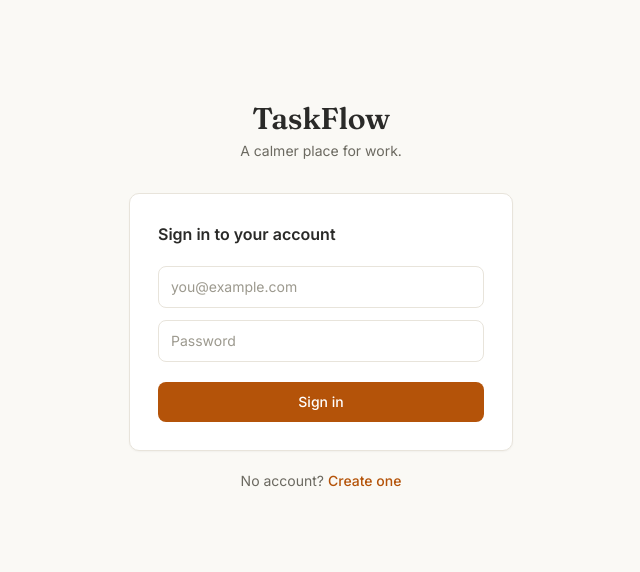
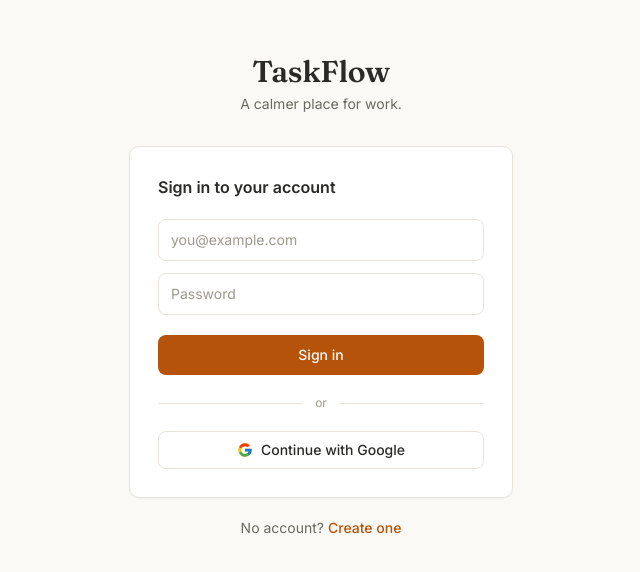
Before and after one commit to ahahaharu/taskflow, a React (Vite) app: page /login in a window 1280 px wide. Shown: the part 104-676 px from the top of the page, without its empty margins (319-959 px from the left). Built offline with nearby package versions, Linux system fonts and the light colour scheme; no server answers.

Commit message:
feat: add Google OAuth sign-in

```diff
--- /dev/null
+++ b/src/components/auth/GoogleButton.tsx
@@ -0,0 +1,40 @@
+import toast from "react-hot-toast";
+import { signInWithGoogle } from "@/services/auth";
+
+export function GoogleButton() {
+  async function handleClick() {
+    try {
+      await signInWithGoogle();
+    } catch (e) {
+      toast.error(e instanceof Error ? e.message : "Google sign-in failed");
+    }
+  }
+
+  return (
+    <button
+      type="button"
+      onClick={handleClick}
+      className="flex w-full items-center justify-center gap-2 rounded-control border border-line bg-card px-4 py-2 text-sm font-medium text-ink transition-colors duration-150 hover:border-line-strong hover:bg-surface-2"
+    >
+      <svg width="16" height="16" viewBox="0 0 48 48" aria-hidden="true">
+        <path
+          fill="#FFC107"
+          d="M43.6 20.5h-1.9V20H24v8h11.3c-1.6 4.7-6.1 8-11.3 8-6.6 0-12-5.4-12-12s5.4-12 12-12c3.1 0 5.9 1.2 8 3.1l5.7-5.7C34.6 6.1 29.6 4 24 4 12.9 4 4 12.9 4 24s8.9 20 20 20 20-8.9 20-20c0-1.3-.1-2.3-.4-3.5z"
+        />
+        <path
+          fill="#FF3D00"
+          d="M6.3 14.7l6.6 4.8C14.7 16 19 13 24 13c3.1 0 5.9 1.2 8 3.1l5.7-5.7C34.6 6.1 29.6 4 24 4 16.3 4 9.7 8.3 6.3 14.7z"
+        />
+        <path
+          fill="#4CAF50"
+          d="M24 44c5.5 0 10.5-2.1 14.3-5.6l-6.6-5.6C29.7 34.6 27 36 24 36c-5.2 0-9.6-3.3-11.2-8l-6.5 5C9.6 39.6 16.2 44 24 44z"
+        />
+        <path
+          fill="#1976D2"
+          d="M43.6 20.5H24v8h11.3c-.8 2.2-2.2 4.1-4.1 5.4l6.6 5.6C41.4 36.4 44 30.7 44 24c0-1.3-.1-2.3-.4-3.5z"
+        />
+      </svg>
+      Continue with Google
+    </button>
+  );
+}
--- a/src/pages/LoginPage.tsx
+++ b/src/pages/LoginPage.tsx
@@ -1,6 +1,7 @@
 import { Link, useNavigate } from "react-router-dom";
 import { AuthForm } from "@/components/auth/AuthForm";
 import { signIn } from "@/services/auth";
+import { GoogleButton } from "@/components/auth/GoogleButton";
 
 export function LoginPage() {
   const navigate = useNavigate();
@@ -30,6 +31,14 @@ export function LoginPage() {
             Sign in to your account
           </h2>
           <AuthForm mode="login" onSubmit={handleLogin} />
+
+          <div className="my-5 flex items-center gap-3">
+            <span className="h-px flex-1 bg-line" />
+            <span className="text-xs text-ink-muted">or</span>
+            <span className="h-px flex-1 bg-line" />
+          </div>
+
+          <GoogleButton />
         </div>
         <p className="mt-5 text-center text-sm text-ink-2">
           No account?{" "}
--- a/src/pages/RegisterPage.tsx
+++ b/src/pages/RegisterPage.tsx
@@ -2,6 +2,7 @@ import { Link, useNavigate } from "react-router-dom";
 import toast from "react-hot-toast";
 import { AuthForm } from "@/components/auth/AuthForm";
 import { signUp } from "@/services/auth";
+import { GoogleButton } from "@/components/auth/GoogleButton";
 
 export function RegisterPage() {
   const navigate = useNavigate();
@@ -41,6 +42,14 @@ export function RegisterPage() {
             Create your account
           </h2>
           <AuthForm mode="register" onSubmit={handleRegister} />
+
+          <div className="my-5 flex items-center gap-3">
+            <span className="h-px flex-1 bg-line" />
+            <span className="text-xs text-ink-muted">or</span>
+            <span className="h-px flex-1 bg-line" />
+          </div>
+
+          <GoogleButton />
         </div>
         <p className="mt-5 text-center text-sm text-ink-2">
           Already have an account?{" "}
--- a/src/services/auth.ts
+++ b/src/services/auth.ts
@@ -26,3 +26,13 @@ export async function signOut(): Promise<void> {
   const { error } = await supabase.auth.signOut();
   if (error) throw error;
 }
+
+export async function signInWithGoogle(): Promise<void> {
+  const { error } = await supabase.auth.signInWithOAuth({
+    provider: "google",
+    options: {
+      redirectTo: `${window.location.origin}/`,
+    },
+  });
+  if (error) throw error;
+}
```
